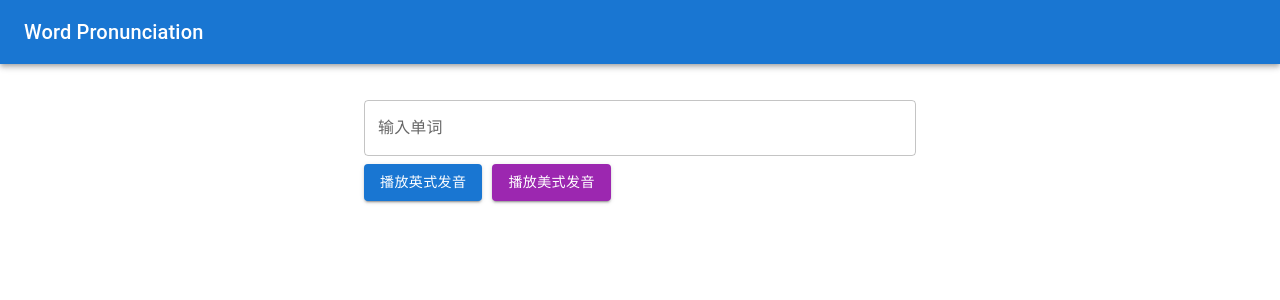
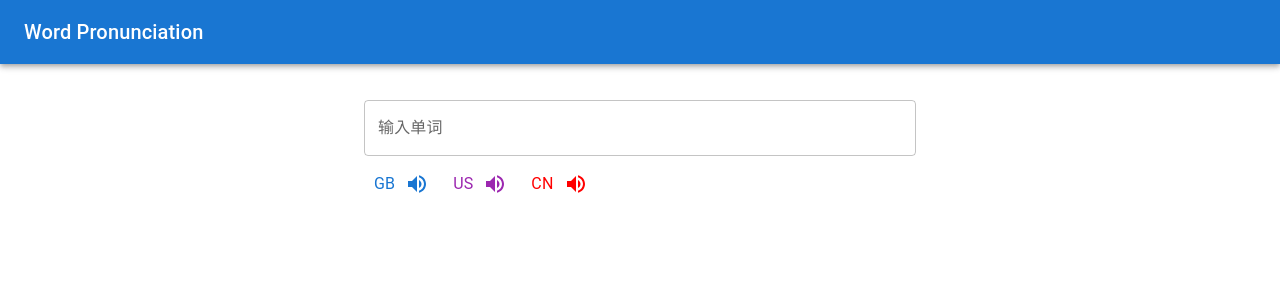
Before and after one commit to WeidongFang1985/Word-Pronunciation, a React (Create React App) app: page / in a window 1280 px wide. Shown: the top 300 px of the page. Built offline with nearby package versions, Linux system fonts and the light colour scheme.

Commit message:
add gb,us,cn three languages

```diff
--- a/package.json
+++ b/package.json
@@ -5,6 +5,7 @@
   "dependencies": {
     "@emotion/react": "^11.11.3",
     "@emotion/styled": "^11.11.0",
+    "@mui/icons-material": "^5.15.10",
     "@mui/material": "^5.15.10",
     "@testing-library/jest-dom": "^5.17.0",
     "@testing-library/react": "^13.4.0",
--- a/public/index.html
+++ b/public/index.html
@@ -24,7 +24,7 @@
       work correctly both with client-side routing and a non-root public URL.
       Learn how to configure a non-root public URL by running `npm run build`.
     -->
-    <title>React App</title>
+    <title>Word Pronunciation</title>
   </head>
   <body>
     <noscript>You need to enable JavaScript to run this app.</noscript>
--- a/src/App.js
+++ b/src/App.js
@@ -3,8 +3,10 @@ import AppBar from '@mui/material/AppBar';
 import Toolbar from '@mui/material/Toolbar';
 import Typography from '@mui/material/Typography';
 import TextField from '@mui/material/TextField';
-import Button from '@mui/material/Button';
+import IconButton from '@mui/material/IconButton';
+import VolumeUpIcon from '@mui/icons-material/VolumeUp';
 import Container from '@mui/material/Container';
+import Box from '@mui/material/Box';
 
 const App = () => {
   const [word, setWord] = useState('');
@@ -35,12 +37,28 @@ const App = () => {
           margin="normal"
         />
 
-        <Button variant="contained" color="primary" onClick={() => speak('en-GB')} style={{ marginRight: '10px' }}>
-          播放英式发音
-        </Button>
-        <Button variant="contained" color="secondary" onClick={() => speak('en-US')}>
-          播放美式发音
-        </Button>
+        <Box display="flex" alignItems="center" paddingLeft="10px" gap={2}>
+          <Box display="flex" alignItems="center" gap={0.25}>
+            <Typography color="primary">GB</Typography>
+            <IconButton color="primary" onClick={() => speak('en-GB')}>
+              <VolumeUpIcon />
+            </IconButton>
+          </Box>
+
+          <Box display="flex" alignItems="center" gap={0.25}>
+            <Typography color="secondary">US</Typography>
+            <IconButton color="secondary" onClick={() => speak('en-US')}>
+              <VolumeUpIcon />
+            </IconButton>
+          </Box>
+
+          <Box display="flex" alignItems="center" gap={0.25}>
+            <Typography sx={{ color: 'red' }}>CN</Typography>
+            <IconButton sx={{ color: 'red' }} onClick={() => speak('zh-CN')}>
+              <VolumeUpIcon />
+            </IconButton>
+          </Box>
+        </Box>
       </Container>
     </div>
   );
```
Also changed, not shown: src/App.css (deleted, +0 -38 lines), 1 other file (tests, documents, lock files or other folders).
